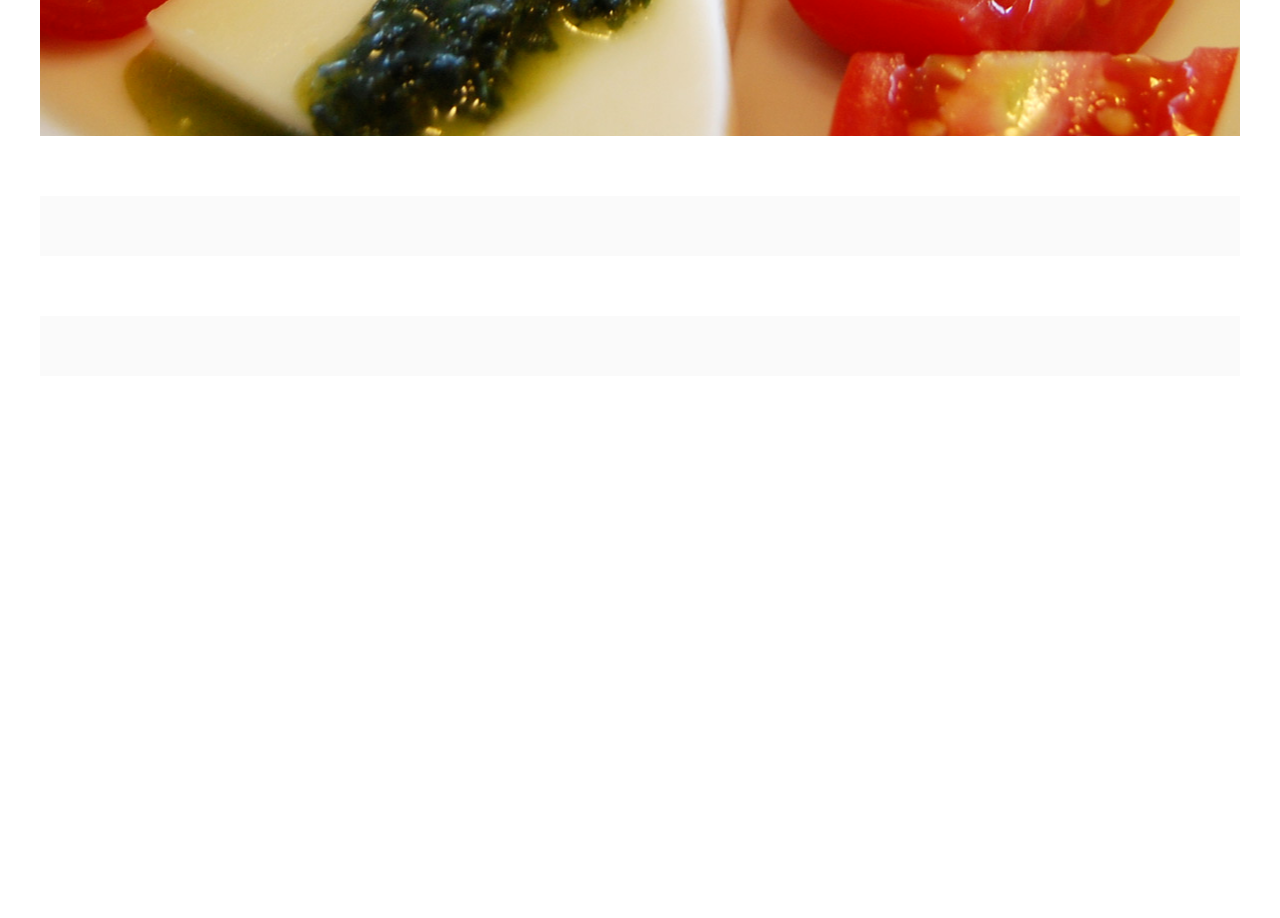
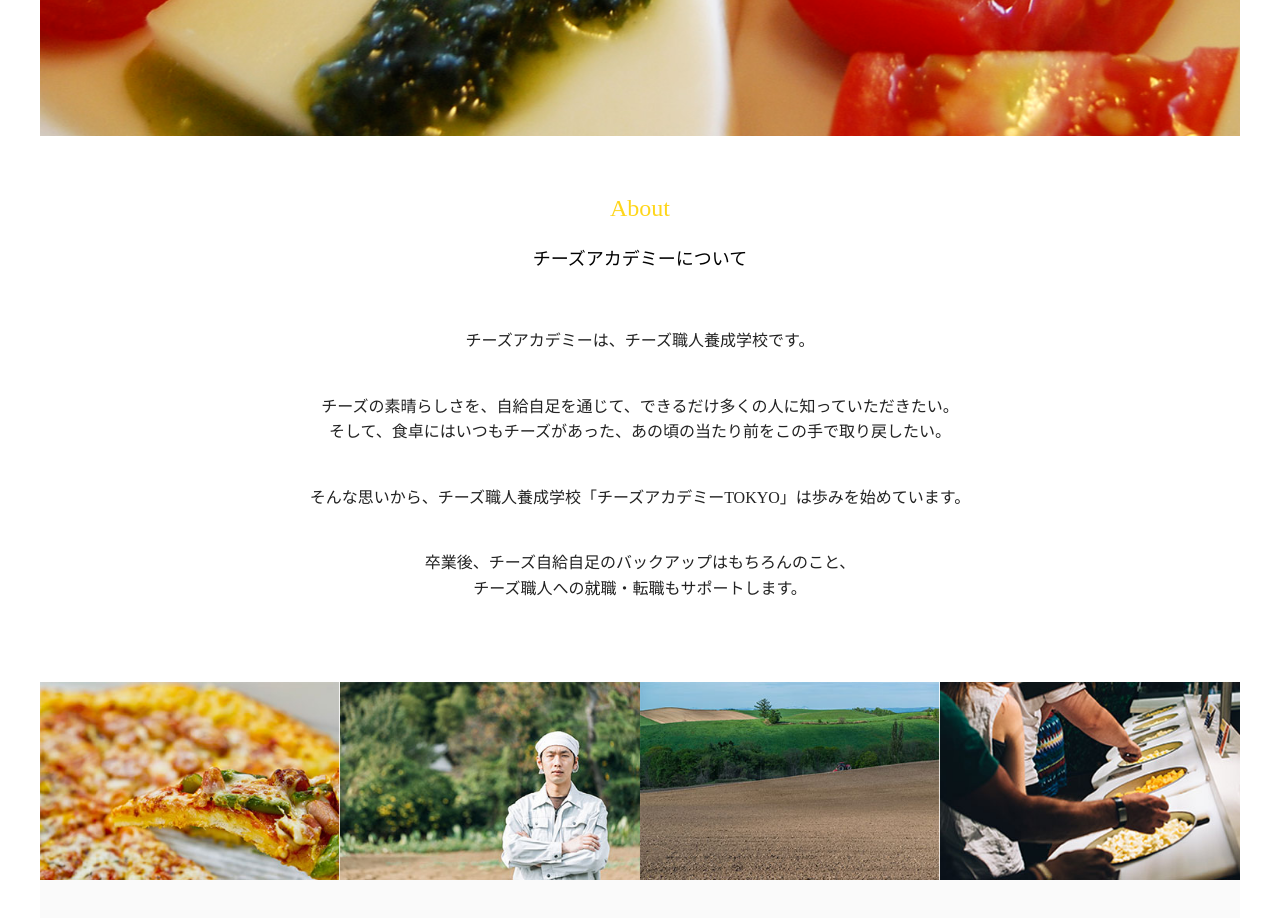
Before and after one commit to Daisky1113/cheese, a plain HTML site: page index.html in a window 1280 px wide. Shown: the part 460-1378 px from the top of the page. Before the commit the page ends 896 px from the top, so only its background shows below. Drawn offline with nearby package versions, Linux system fonts and the light colour scheme.

Commit message:
aboutエリア完成

```diff
--- a/css/style.css
+++ b/css/style.css
@@ -9,6 +9,10 @@ a{
   color: inherit;
   font-size: inherit;
   cursor: pointer;
+}
+
+p{
+  line-height: 1.6;
 }
 
 div{
@@ -65,6 +69,10 @@ p{
 /* color */
 .text-white{
   color: #ffffff;
+}
+
+.text-yellow{
+  color: #ffd61a;
 }
 
 .bg-grey{
@@ -158,3 +166,22 @@ header .nav li + li{
 #main-visual p{
   font-size: 24px;
 }
+
+/* about */
+
+#about p + p{
+  margin-top: 40px;
+}
+.photo-area{
+  margin-top: 80px;
+}
+.photo-area li{
+  width: 25%;
+}
+
+
+.photo-area li img{
+  display: block;
+  width: 100%;
+  height: auto;
+}
--- a/index.html
+++ b/index.html
@@ -38,7 +38,24 @@
         <p class="text-center text-white">チーズ職人養成学校「チーズアカデミーTOKYO」</p>
       </div>
     </div>
-    <div id="about" class="section"></div>
+    <div id="about" class="section">
+      <h2 class="title text-center text-yellow">About</h2>
+      <h3 class="sub-title text-center">チーズアカデミーについて</h3>
+      <p class="text-center">チーズアカデミーは、チーズ職人養成学校です。</p>
+      <p class="text-center">チーズの素晴らしさを、自給自足を通じて、できるだけ多くの人に知っていただきたい。
+        <br>そして、食卓にはいつもチーズがあった、あの頃の当たり前をこの手で取り戻したい。</p>
+      <p class="text-center">そんな思いから、チーズ職人養成学校「チーズアカデミーTOKYO」は歩みを始めています。
+      </p>
+      <p class="text-center">卒業後、チーズ自給自足のバックアップはもちろんのこと、<br>チーズ職人への就職・転職もサポートします。</p>
+      <div class="photo-area">
+        <ul class="d-flex">
+          <li><img src="./img/about_04.jpg" alt=""></li>
+          <li><img src="./img/about_03.jpg" alt=""></li>
+          <li><img src="./img/about_02.jpg" alt=""></li>
+          <li><img src="./img/about_01.jpg" alt=""></li>
+        </ul>
+      </div>
+    </div>
     <div id="course" class="section bg-grey"></div>
     <div id="news" class="section"></div>
     <div id="access" class="section bg-grey"></div>
```
